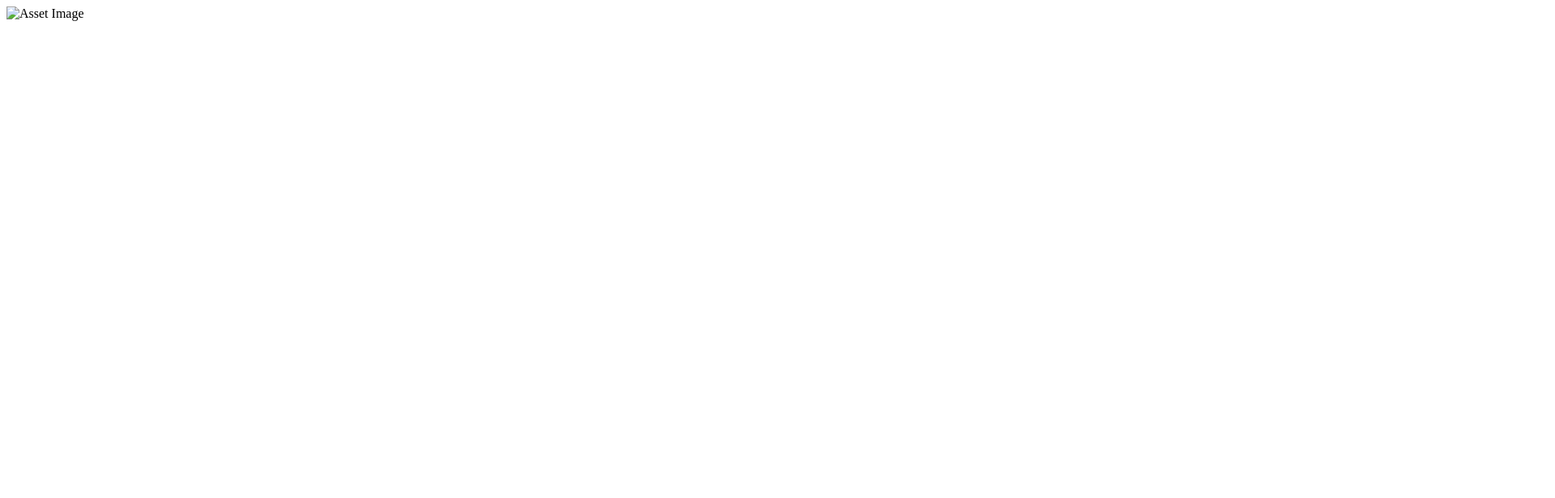
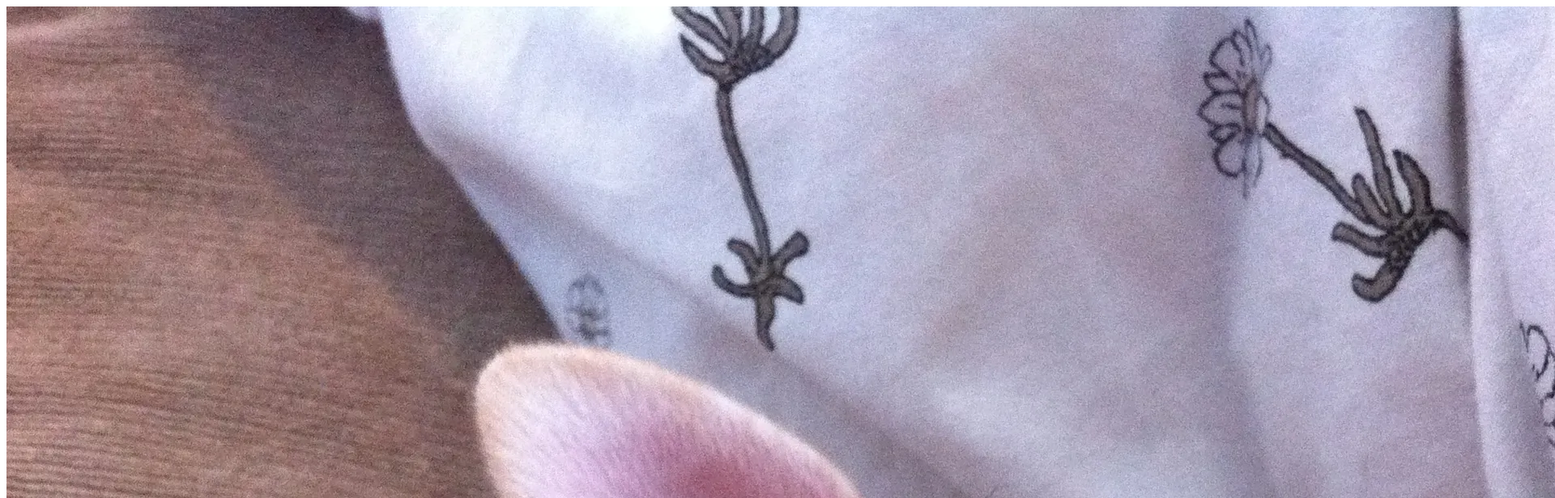
Before and after one commit to TBestLittleHelper/fetchcake, a plain HTML site: page index.html in a window 1280 px wide. Shown: the top 616 px of the page at 81% size, 1920 px wide, since content can reach past the window. Drawn offline with Linux system fonts and the light colour scheme.

Commit message:
Update index.html

```diff
--- a/index.html
+++ b/index.html
@@ -7,7 +7,7 @@
 </head>
 <body>
   <main>
-    <img src="assets/asset.png" alt="Asset Image">
+    <img src="assets/01.webp" alt="Image of the dog Cupcake">
   </main>
 </body>
 </html>
```
